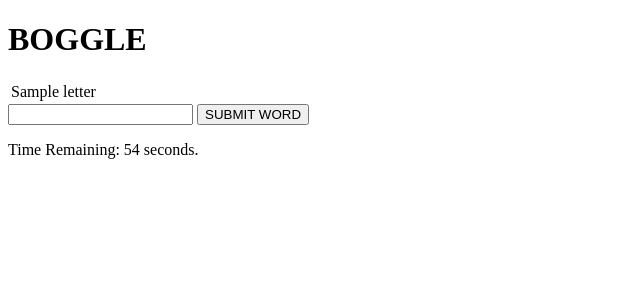
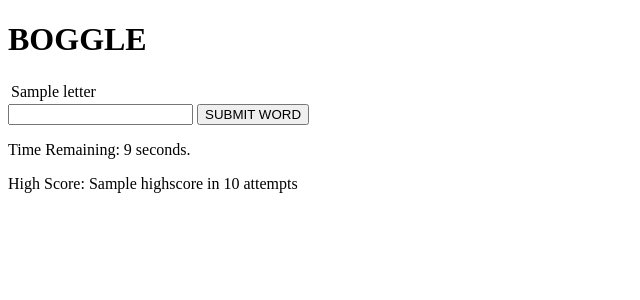
Before and after one commit to clay-odell/flask-boggle, a Flask app: template templates/index.html in a window 1280 px wide. Shown: the top 300 px of the page, without its empty margins (0-640 px from the left). Run offline with Flask 3, Linux system fonts and the light colour scheme; the template is opened without the code that fills it: most values are stand-ins (such as "Sample title", 1, 10 or a date in 2020); parts of the project's set-up code (start-up, migrations or seed data) failed here and were passed over; some libraries are stand-ins or nearby versions.

Commit message:
added scoreboard functions that show high score and number of attempts

```diff
--- a/app.py
+++ b/app.py
@@ -14,7 +14,9 @@
 def home():
     board = boggle_game.make_board()
     session['board'] = board
-    return render_template('index.html', board=board)
+    highscore = session.get('highscore', 0)
+    attempts = session.get('attempts', 0)
+    return render_template('index.html', board=board, highscore=highscore, attempts=attempts)
 
 @app.route('/word-submit')
 def word_submit():
@@ -22,3 +24,12 @@
     word = request.args["word"]
     response = boggle_game.check_valid_word(board, word)
     return jsonify({'result': response})
+
+@app.route('/post-score', methods=["POST"])
+def post_score():
+    score = request.json["score"]
+    highscore = int(session.get("highscore", 0))
+    attempts = session.get("attempts", 0)
+    session['highscore'] = max(score, highscore)
+    session['attempts'] = attempts + 1
+    return jsonify(newRecord=score > highscore)
--- a/static/boggle.js
+++ b/static/boggle.js
@@ -1,9 +1,11 @@
 let score = 0;
-let clockMax = 60;
+let clockMax = 15;
 let timer = setInterval(countDown, 1000);
+let words = new Set();
+let board = $("#board");
 
-function addTimerCountdown(){
-    $(".timer").text(`Time Remaining: ${clockMax} seconds.`)
+function addTimerCountdown() {
+  $(".timer").text(`Time Remaining: ${clockMax} seconds.`);
 }
 
 function userWordListAdd(word) {
@@ -22,7 +24,18 @@
 
 $(".word-submit").on("submit", async function (evt) {
   evt.preventDefault();
-  const word = $("#word-input").val();
+  const $word = $("#word-input");
+  let word = $word.val();
+  if (!word) return;
+
+  if (words.has(word)) {
+    $word.val("");
+    msgAppend(`${word} can only be used once.`, "msg");
+    return;
+  }
+
+
+
   const resp = await axios.get("/word-submit", { params: { word: word } });
   let msgResult = resp.data.result;
   if (msgResult === "not-word") {
@@ -36,15 +49,28 @@
     userWordListAdd(word);
     msgAppend(`Congrats! ${word} is a valid word`, "success");
     score += word.length;
+    words.add(word);
     scoreBoard();
   }
+  $word.val("");
 });
 
-async function countDown(){
-    clockMax -= 1;
-    addTimerCountdown();
-    if (clockMax === 0){
-        clearInterval(timer);
-        msgAppend(`FINAL SCORE is ${score}`, "score")
-    }
+async function countDown() {
+  clockMax -= 1;
+  addTimerCountdown();
+  if (clockMax === 0) {
+    $(".word-submit").hide();
+    clearInterval(timer);
+    await postScore(score);
+
+  }
 }
+async function postScore(score){
+   const response = await axios.post("/post-score", {score: score});
+   if (response.data.newRecord){
+    msgAppend(`New Record: ${score}`, "msg");
+    $(".highscore").text(`High Score: ${score}`);
+    } else {
+    msgAppend(`Final Score: ${score}`, "msg")
+   }
+}
--- a/templates/index.html
+++ b/templates/index.html
@@ -3,7 +3,7 @@
   <head>
     <meta charset="UTF-8" />
     <meta name="viewport" content="width=device-width, initial-scale=1.0" />
-    <link rel="stylesheet" href="/static/boggle.css">
+    <link rel="stylesheet" href="/static/boggle.css" />
     <title>Flask Boggle</title>
   </head>
   <body>
@@ -27,16 +27,18 @@
       <div id="scoreboard">
         <p class="score"></p>
         <p class="timer"></p>
+        <p class="highscore">High Score:
+            {{ highscore }} in {{ attempts }} attempts
+        </p>
       </div>
       <div id="msg-section">
         <p class="msg"></p>
       </div>
       <div id="word-list">
         <ul class="user-list">
-            <h3>User Wordlist</h3>
+          <h3>User Wordlist</h3>
         </ul>
       </div>
-
     </section>
     <script src="https://unpkg.com/axios@1.6.8/dist/axios.min.js"></script>
     <script src="https://unpkg.com/jquery"></script>
```
